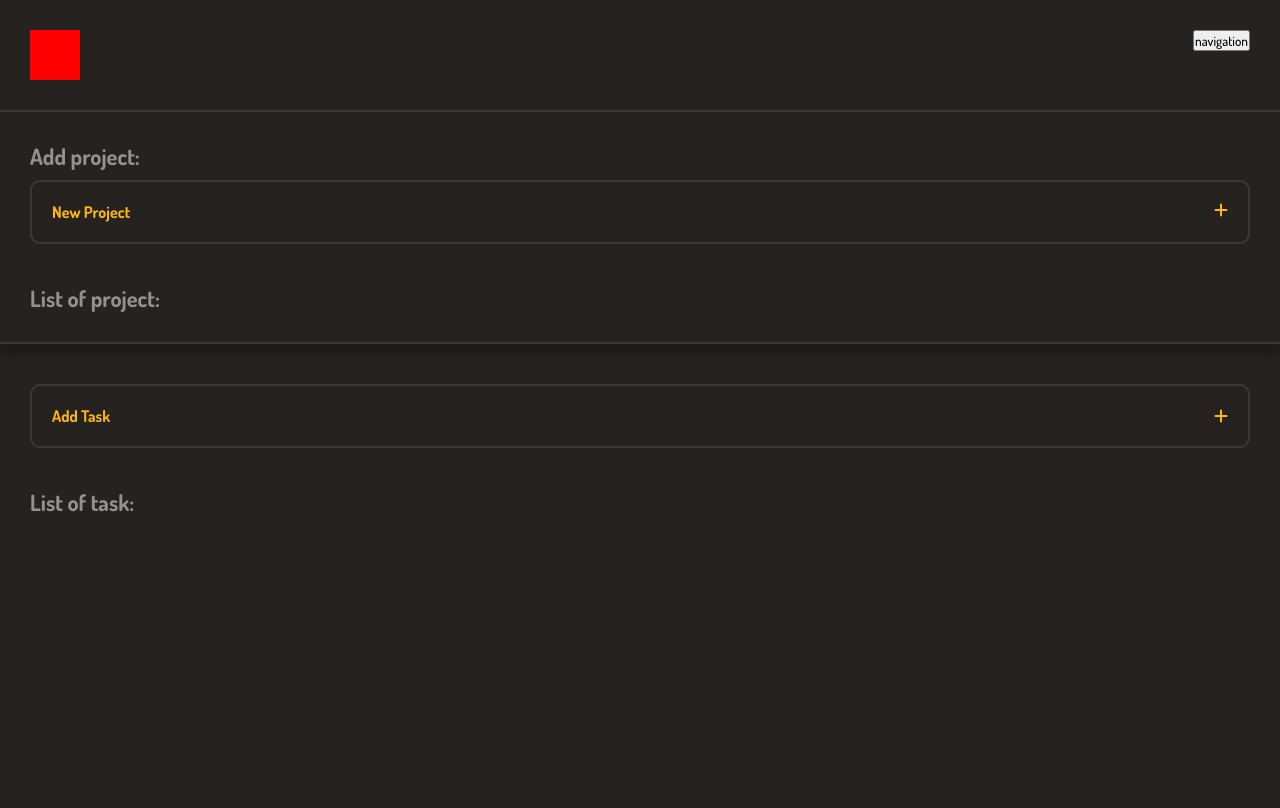
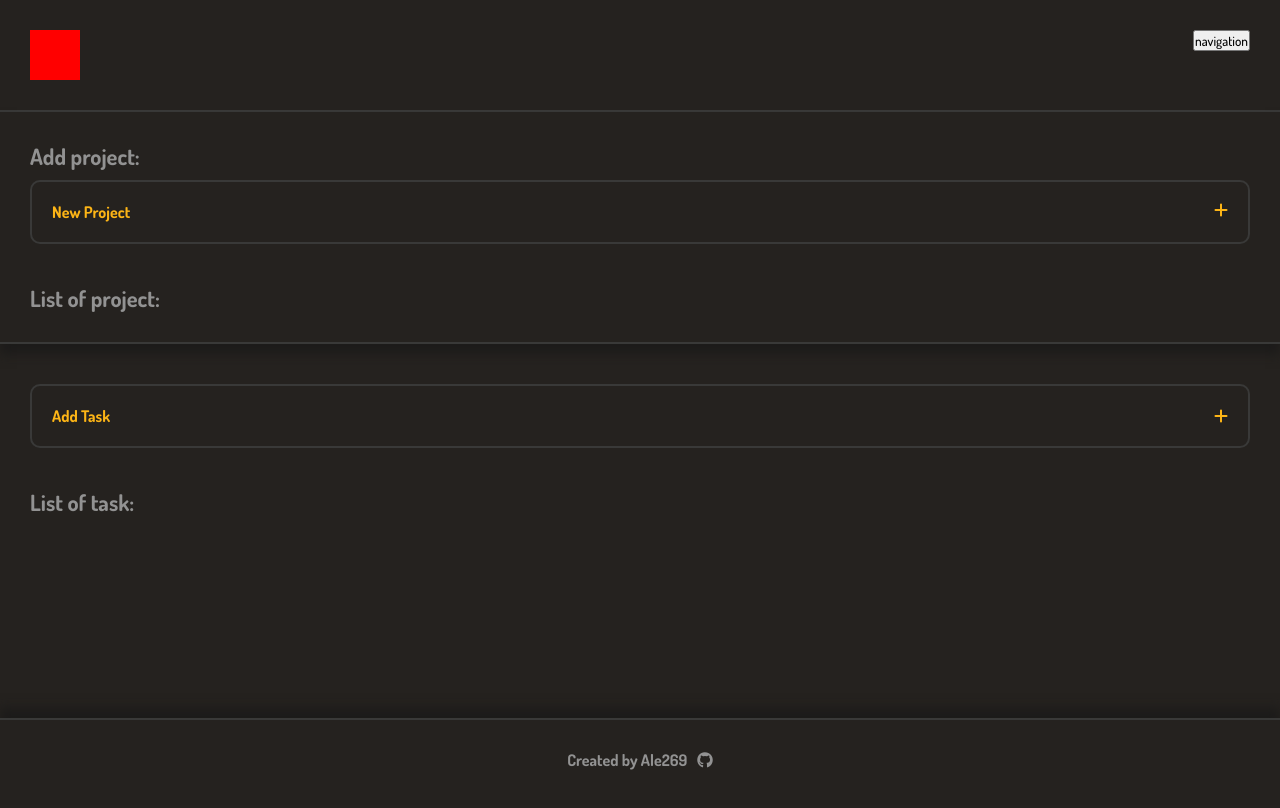
Before and after one commit to Ale269/To-do-list, a website built with webpack: page src/index.html in a window 1280 px wide. Built offline with nearby package versions, Linux system fonts and the light colour scheme.

Commit message:
Add footer and footer style

```diff
--- a/src/index.html
+++ b/src/index.html
@@ -83,6 +83,11 @@
             </div>
         </div>
     </div>
-
+    <footer>
+        <div class="footer-content">
+            <h4>Created by Ale269</h4>
+            <a href="#" target="_blank"><i class="fa-brands fa-github"></i></a>
+        </div>
+    </footer>
 </body>
 </html>
--- a/src/style/style.scss
+++ b/src/style/style.scss
@@ -8,6 +8,7 @@
 body {
 
     background-color: #25221F;
+    min-height: 1000px;
 
     header {
         display: flex;
@@ -294,4 +295,31 @@ body {
     }
 
 
+    footer {
+        padding: 30px;
+        border-top: 2px solid #393938;
+        box-shadow: 0 -10px 10px #1C1B1A;
+        display: flex;
+        justify-content: center;
+        color: #929292;
+        position: fixed;
+        left: 0;
+        bottom: 0;
+        width: 100%;
+        background-color: #25221F;
+
+        h4 {
+            margin-right: 10px;
+        }
+
+        .footer-content {
+            display: flex;
+        }
+
+        a {
+            color: #929292;
+        }
+    }
+
+
 }
```
Also changed, not shown: dist/bundle.js, dist/index.html.
